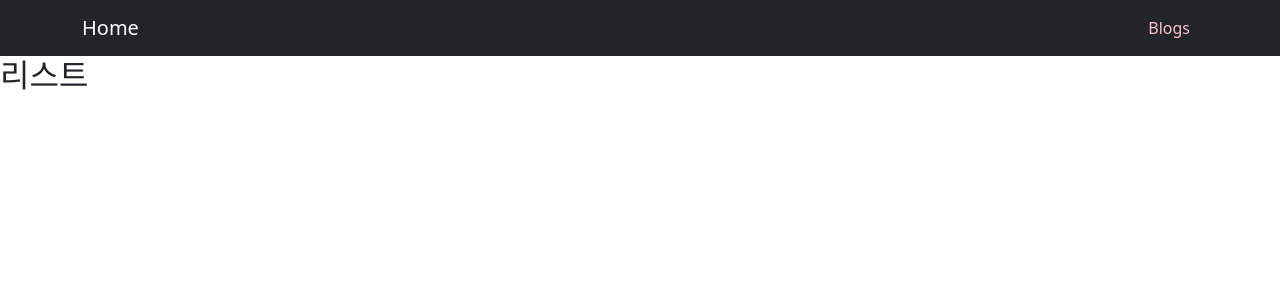
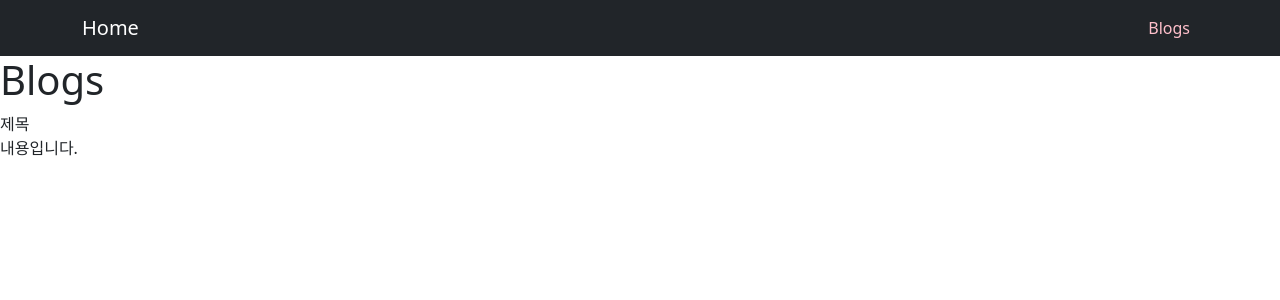
Before and after one commit to kyeongmin1011/react-basic, a React (Create React App) app: page /blogs in a window 1280 px wide. Shown: the top 300 px of the page. Built offline with nearby package versions, Linux system fonts and the light colour scheme; data requests are answered from the project's data file.

Commit message:
24. 받아온 데이터 화면에 출력하기

```diff
--- a/src/pages/ListPage.js
+++ b/src/pages/ListPage.js
@@ -1,5 +1,6 @@
 import axios from "axios";
 import {useEffect, useState} from "react";
+
 const ListPage = () => {
   const [posts, setPosts] = useState([])
 
@@ -15,7 +16,15 @@ const ListPage = () => {
 
   return (
     <div className="ListPage">
-      <h2>리스트</h2>
+      <h1>Blogs</h1>
+      {posts.map(post => {
+        return (
+          <div key={post.id}>
+            <div>{post.title}</div>
+            <div>{post.content}</div>
+          </div>
+        )
+      })}
     </div>
   )
 }
```
